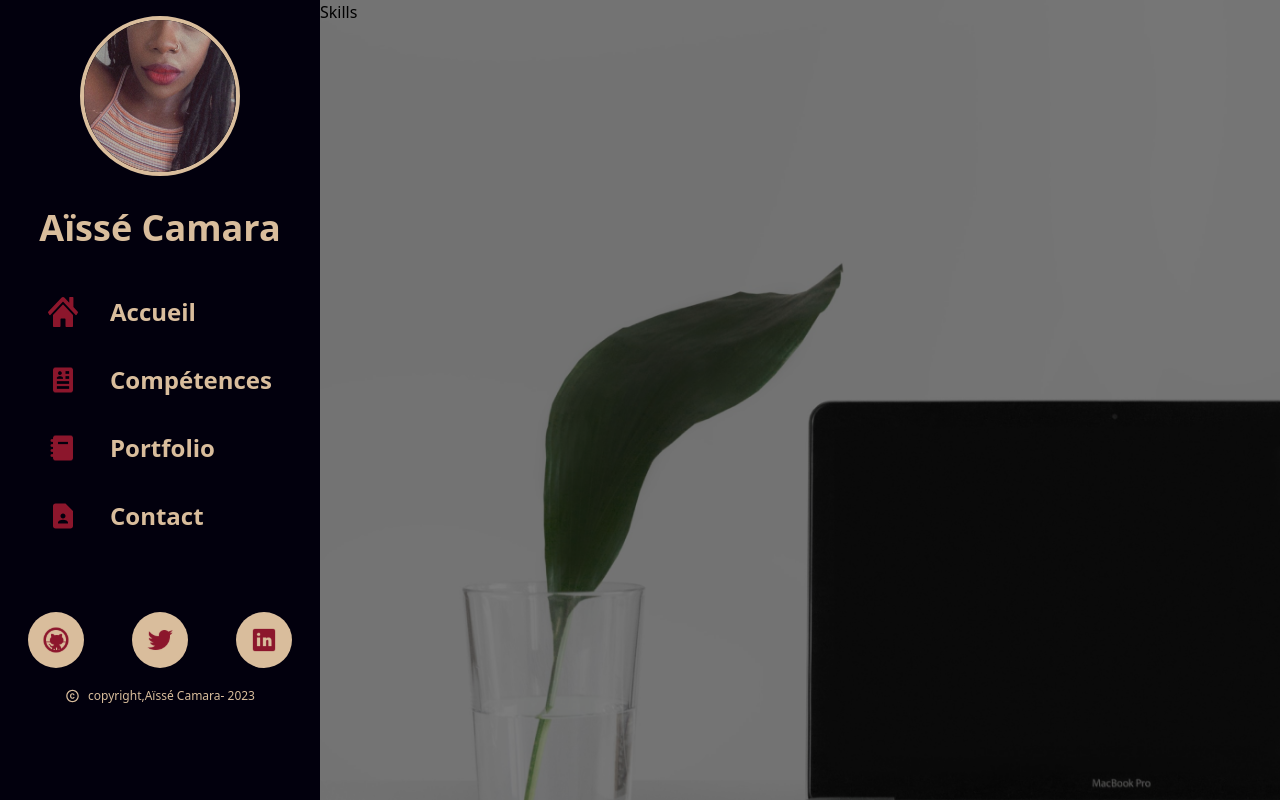
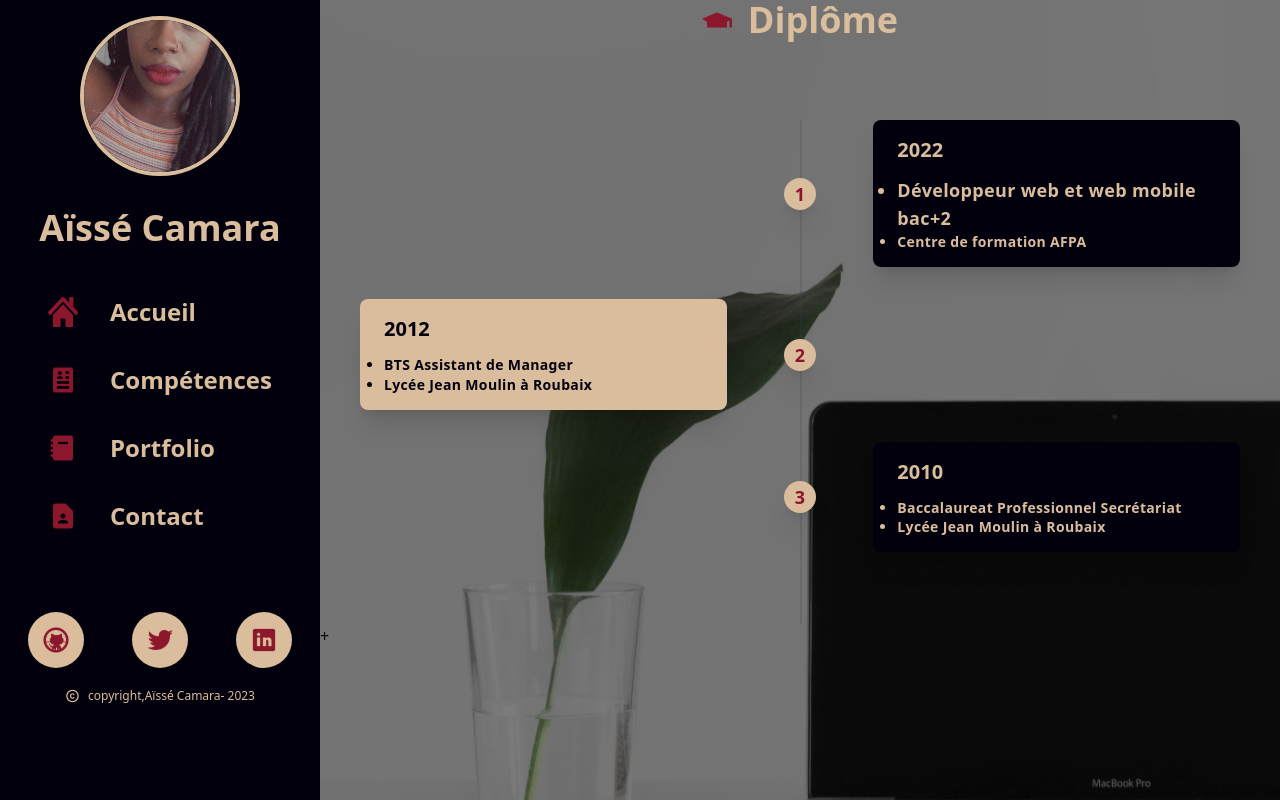
Before and after one commit to aisse59/portfolio_React_aisse, a React (Create React App) app: page /competences in a window 1280 px wide. Built offline with nearby package versions, Linux system fonts and the light colour scheme.

Commit message:
Création de timeline

```diff
--- a/src/components/category/Category.js
+++ b/src/components/category/Category.js
@@ -63,7 +63,7 @@ const Category = () => {
                 <div className=" w-[45%] h-[327px] bg-primary shadow-lg shadow-primary rounded-3xl py-8  " key={id}>
                     <h1 className="text-quaternary text-sm font-semibold pl-8">{title}</h1>
                     <div className="grid justify-items-center gap-4 pt-4">
-                        <img src={image} alt="..." className="object-cover w-[379px] h-[197px] rounded-3xl border-solid border-2 border-quaternary" />
+                        <img src={image} alt="..." className="object-cover w-[379px] h-[197px] rounded-3xl " />
                         <a href={lien} >
                             <button className="bg-quaternary text-secondary w-36 h-8 rounded-3xl text-xs font-semibold hover:bg-secondary hover:text-quaternary">voir le projet</button>
                         </a>
--- a/src/components/diplome/Diplome.js
+++ b/src/components/diplome/Diplome.js
@@ -1,10 +1,84 @@
 import React from "react";
+import diplome from '../../icons/Diplome.svg';
+
 
 
 const Diplome
  = () => {
+
+
     return (
-        <h1>Skills</h1>
+      <>
+      <div className=" flex justify-center gap-4">
+         <img src={diplome} alt="diplome svg" />
+         <h1 className="text-4xl text-quaternary font-bold">Diplôme</h1>
+      </div>
+        {/* <!-- component --> */}
+      <div class="container mt-10  mx-auto w-full ">
+       <div class="relative wrap overflow-hidden p-10 h-full">
+          <div className="border-2-2 absolute border-opacity-20 border-gray-700 h-full border left-1/2"></div>
+
+         {/* <!-- right timeline --> */}
+          <div class="mb-8 flex justify-between items-center w-full right-timeline">
+           <div class="order-1 w-5/12"></div>
+            <div class="z-20 flex items-center order-1 bg-quaternary shadow-xl w-8 h-8 rounded-full">
+             <h1 class="mx-auto font-semibold text-lg text-secondary">1</h1>
+           </div>
+            <div class="order-1 bg-primary rounded-lg shadow-xl w-5/12 px-6 py-4">
+              <h3 class="mb-3 font-bold text-quaternary text-xl">2022</h3>
+              <ul class="text-sm leading-snug tracking-wide text-quaternary text-opacity-100">
+               <li className="font-semibold list-disc text-lg">Développeur web et web mobile bac+2</li>
+               <li className="font-semibold  list-disc">Centre de formation AFPA</li>
+              </ul>
+            </div>
+          </div>
+
+          {/* <!-- left timeline --> */}
+         <div class="mb-8 flex justify-between flex-row-reverse items-center w-full left-timeline">
+           <div class="order-1 w-5/12"></div>
+           <div class="z-20 flex items-center order-1 bg-quaternary shadow-xl w-8 h-8 rounded-full">
+             <h1 class="mx-auto text-secondary font-semibold text-lg">2</h1>
+           </div>
+           <div class="order-1 bg-quaternary rounded-lg shadow-xl w-5/12 px-6 py-4">
+             <h3 class="mb-3 font-bold text-primary text-xl">2012</h3>
+            <ul class="text-sm font-medium leading-snug tracking-wide text-primary text-opacity-100">
+               <li className="font-semibold  list-disc">BTS Assistant de Manager</li>
+               <li className="font-semibold  list-disc">Lycée Jean Moulin à Roubaix</li>
+            </ul>
+           </div>
+         </div>
+
+         {/* <!-- right timeline --> */}
+         <div class="mb-8 flex justify-between items-center w-full right-timeline">
+           <div class="order-1 w-5/12"></div>
+            <div class="z-20 flex items-center order-1 bg-quaternary shadow-xl w-8 h-8 rounded-full">
+              <h1 class="mx-auto font-semibold text-lg text-secondary">3</h1>
+            </div>
+           <div class="order-1 bg-primary rounded-lg shadow-xl w-5/12 px-6 py-4">
+             <h3 class="mb-3 font-bold text-quaternary text-xl">2010</h3>
+             <ul class="text-sm leading-snug tracking-wide text-quaternary text-opacity-100">
+             <li className="font-semibold  list-disc">Baccalaureat Professionnel Secrétariat</li>
+               <li className="font-semibold  list-disc">Lycée Jean Moulin à Roubaix</li>
+             </ul>
+             </div>
+          </div>
+
+         {/* <!-- left timeline --> */}
+         {/* <div class="mb-8 flex justify-between flex-row-reverse items-center w-full left-timeline">
+           <div class="order-1 w-5/12"></div>
+           <div class="z-20 flex items-center order-1 bg-gray-800 shadow-xl w-8 h-8 rounded-full">
+             <h1 class="mx-auto text-white font-semibold text-lg">4</h1>
+           </div>
+            <div class="order-1 bg-red-400 rounded-lg shadow-xl w-5/12 px-6 py-4">
+             <h3 class="mb-3 font-bold text-white text-xl">Lorem Ipsum</h3>
+             <p class="text-sm font-medium leading-snug tracking-wide text-white text-opacity-100">Lorem Ipsum is simply dummy text of the printing and typesetting industry. Lorem Ipsum has been the industry's standard dummy text ever since the 1500s, when an unknown printer took a galley of type and scrambled it to make a type specimen book.</p>
+           </div>
+         </div> */}
+        </div>
+      + </div>
+
+
+      </>
      );
 }
 
--- a/src/components/diplomes/Diplomes.js
+++ b/src/components/diplomes/Diplomes.js
@@ -19,17 +19,7 @@ const Diplomes = [
         etablissement: 'Lycée Jean Moulin à Roubaix',
         diplome: 'Baccalaureat Professionnel Secrétariat',
         category: 'Diplome'
-    },
-    {
-        id:4,
-        annee: '(2008-2010)',
-        poste: 'Lycée Jean Moulin à Roubaix',
-        societe: 'Baccalaureat Professionnel Secrétariat',
-        desciption1: 'xsfddfgdf',
-        desciption2: 'xsfddfgdf'
-    },
-
-
+    }
 ]
 
 export default Diplomes;
```
Also changed, not shown: src/icons/Diplome.svg (added).
